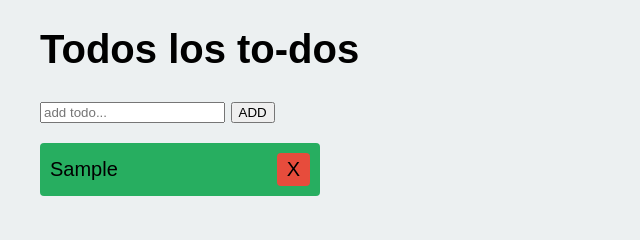
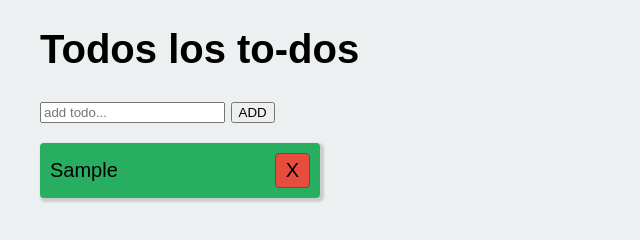
Before and after one commit to tiodan81/todos-to-dos, a plain HTML site: page index.html in a window 1280 px wide. Both pictures are taken after typing "Sample" into the empty fields and a click on the input "ADD". Shown: the whole page, without its empty margins (0-640 px from the left). Drawn offline with Linux system fonts and the light colour scheme.

Commit message:
add box shadow & delete button border

```diff
--- a/style.css
+++ b/style.css
@@ -19,6 +19,7 @@ span {
   text-align: center;
   border-radius: 4px;
   padding: 0.25em;
+  border: 1px solid #555;
 }
 
 .list {
@@ -34,6 +35,7 @@ span {
   width: 13em;
   padding: 0.5em;
   border-radius: 4px;
+  box-shadow: 2px 2px 2px 2px #ccc;
 }
 
 .done {
```
